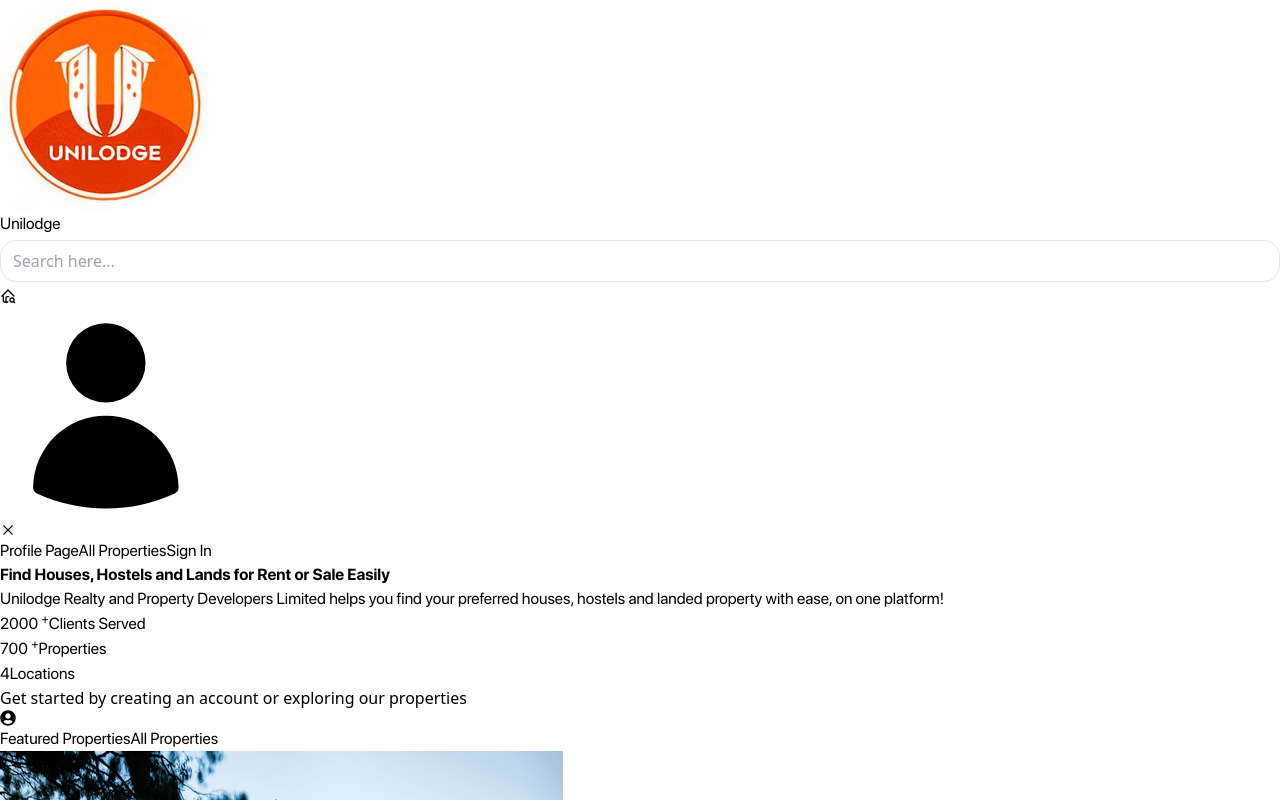
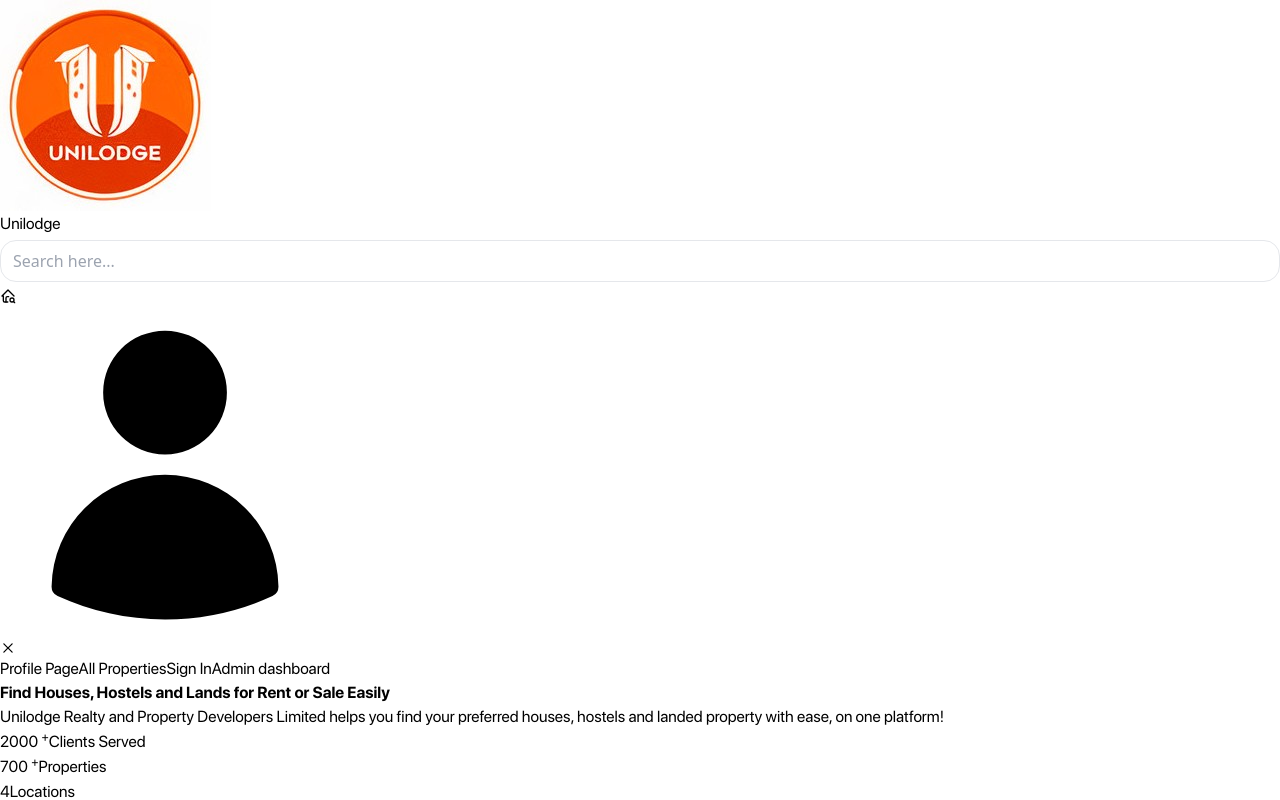
Before and after one commit to francisihe/Unilodge-Webapp-New, a React (Vite) app in the folder client/: page / in a window 1280 px wide. Both pictures are taken after a click on the button 8 px from the left and 326 px from the top of the page. Shown: the top 800 px of the page. Built offline with nearby package versions, Linux system fonts and the light colour scheme; no server answers.

Commit message:
Added temporary menu link and redirects file to public folder

```diff
--- a/client/src/components/Header.jsx
+++ b/client/src/components/Header.jsx
@@ -86,6 +86,10 @@
                     ? <a href="" onClick={handleSignOut} className='hover:bg-orange-400 rounded-lg text-sm indent-3 py-1'>Sign Out</a>
                     : <Link to='/signin' className='hover:bg-orange-400 rounded-lg text-sm indent-3 py-1'>Sign In</Link>
                   }
+
+
+                  <Link to='/admin' className='hover:bg-orange-400 rounded-lg text-sm indent-3 py-1'>Admin dashboard</Link>
+
                 </div>
               </div>}
           </div>
```
Also changed, not shown: 1 other file (tests, documents, lock files or other folders).
